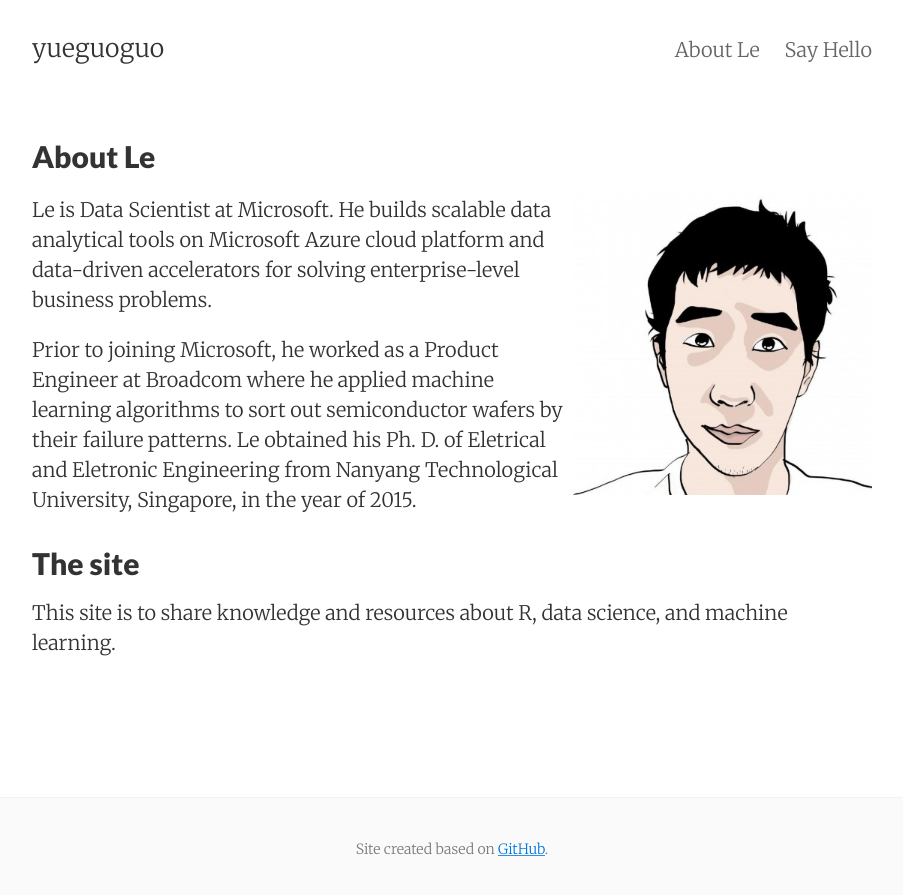
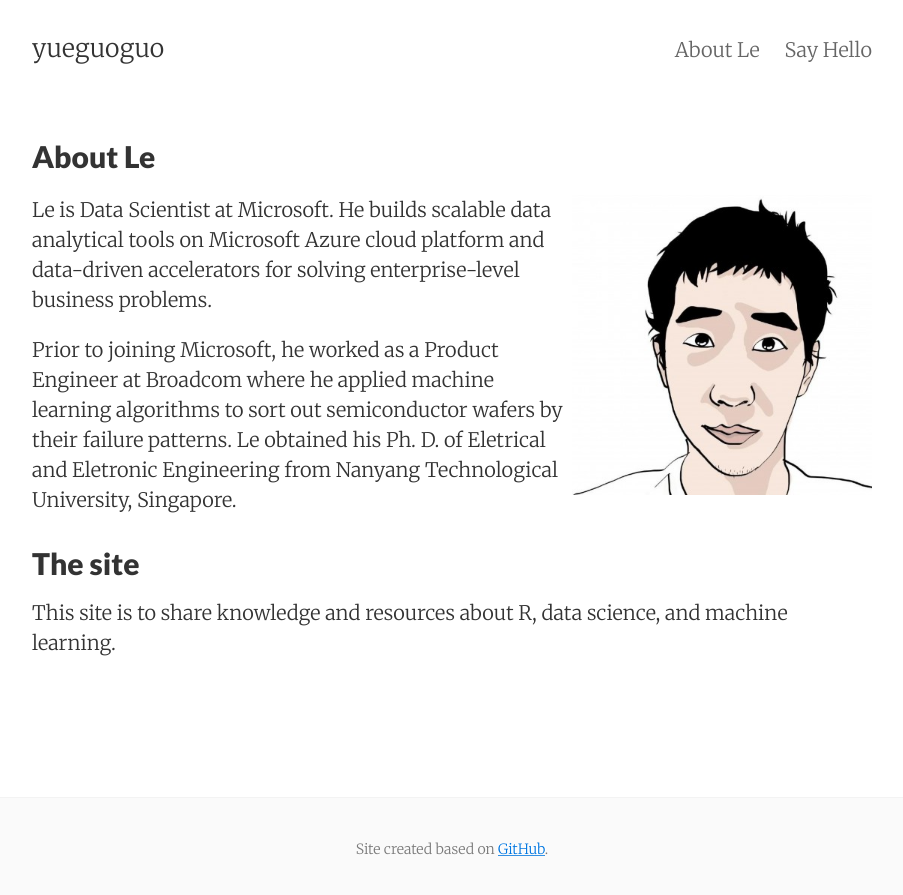
Before and after one commit to yueguoguo/yueguoguo.github.io, a Jekyll site: the page built from about.md, in a window 1280 px wide. Shown: the top 895 px of the page, without its empty margins (188-1091 px from the left). Built offline with Jekyll 4.4.1, drawn with Linux system fonts in a browser that asks for light colours.

Commit message:
Update about.md

```diff
--- a/about.md
+++ b/about.md
@@ -14,7 +14,7 @@ problems.</p>
 <p>Prior to joining Microsoft, he worked as a Product
 Engineer at Broadcom where he applied machine learning algorithms to sort out semiconductor wafers
 by their failure patterns. Le obtained his Ph. D. of Eletrical and Eletronic Engineering from Nanyang Technological
-University, Singapore, in the year of 2015.</p>
+University, Singapore.</p>
 
 <h2>The site</h2>
 
```
